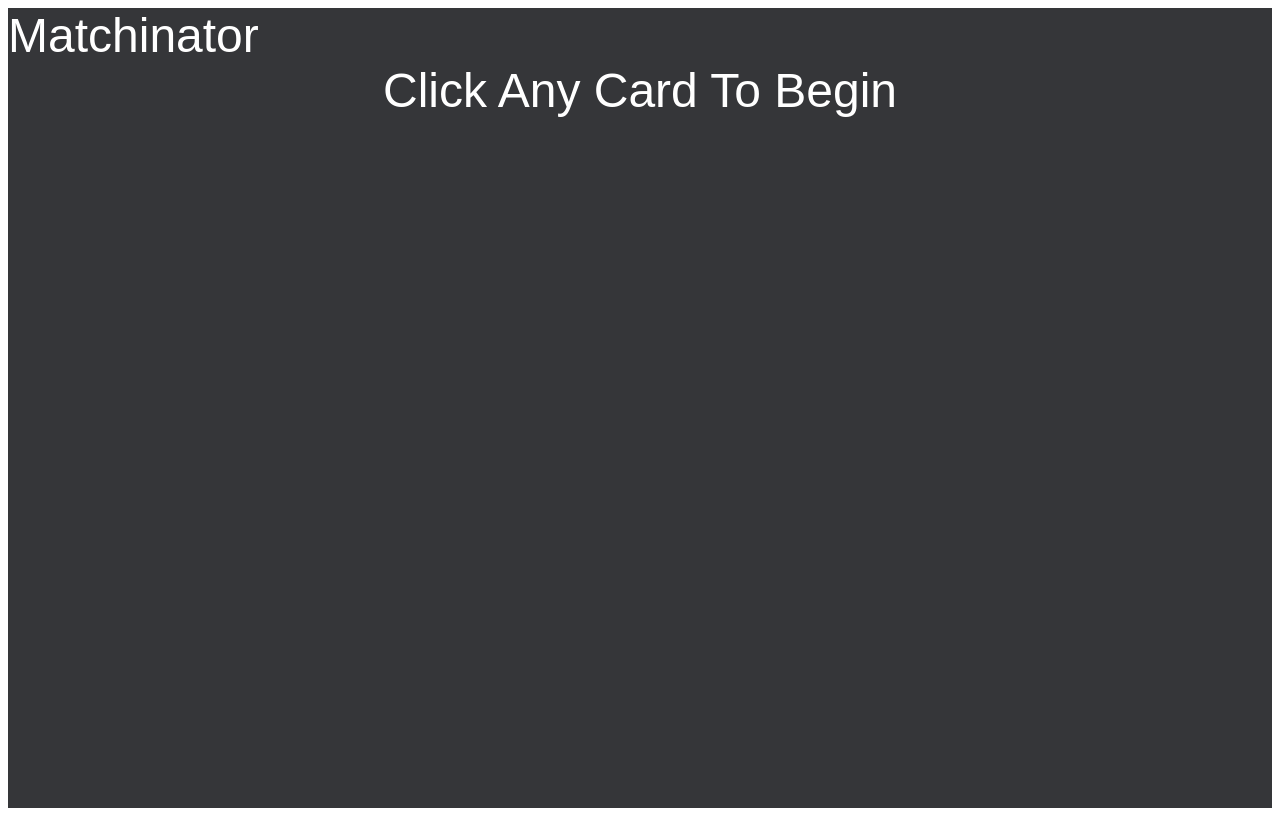
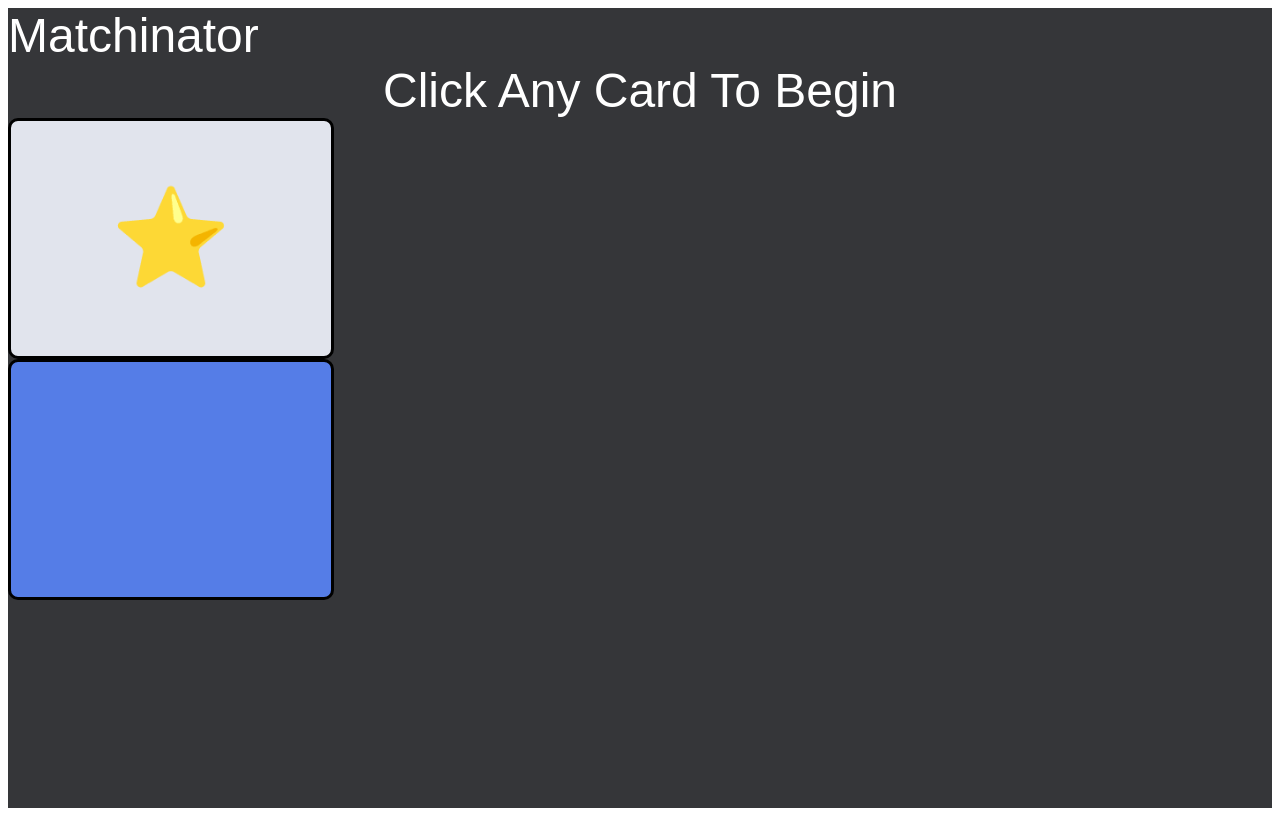
Before and after one commit to brentdolan/match-game, a Next.js app in the folder matching-game/: page / in a window 1280 px wide. Built offline with nearby package versions, Linux system fonts and the light colour scheme; a web font is replaced by a local one.

Commit message:
MG-15: Created a Card Component

```diff
--- /dev/null
+++ b/matching-game/src/components/cards/card.module.css
@@ -0,0 +1,17 @@
+.card {
+    font-size: 96px;
+    display: flex;
+    align-items: center;
+    justify-content: center;
+    width: 320px;
+    height: 235px;
+    border: 3px solid #000000;
+    border-radius: 10px;
+}
+
+.cardDown  {
+    background-color: #557DE7;
+}
+.cardUp {
+    background: #E1E4ED;
+}
--- /dev/null
+++ b/matching-game/src/components/cards/card.tsx
@@ -0,0 +1,20 @@
+import React from 'react'
+import styles from './card.module.css'
+
+interface CardProps {
+  emoji: string
+  faceDown: boolean
+}
+export const Card = ({ emoji, faceDown }: CardProps): JSX.Element => {
+  let cardText = emoji
+  let cardClass = styles.cardUp
+  if (faceDown) {
+    cardClass = styles.cardDown
+    cardText = ''
+  }
+  return (
+      <div data-testid="card" className={`${styles.card} ${cardClass}`}>
+          {cardText}
+      </div>
+  )
+}
--- a/matching-game/src/pages/index.tsx
+++ b/matching-game/src/pages/index.tsx
@@ -3,6 +3,7 @@ import Head from 'next/head'
 import styles from '@/styles/Home.module.css'
 import { Title } from '@/components/title/title'
 import { VariableText } from '@/components/variable-text/variable-text'
+import { Card } from '@/components/cards/card'
 export default function Home (): JSX.Element {
   return (
       <>
@@ -15,6 +16,8 @@ export default function Home (): JSX.Element {
           <main className={styles.main}>
               <Title text={'Matchinator'}/>
               <VariableText text={'Click Any Card To Begin'}/>
+              <Card faceDown={false} emoji={'⭐️'}/>
+              <Card faceDown emoji={'⭐️'}/>
           </main>
       </>
   )
```
